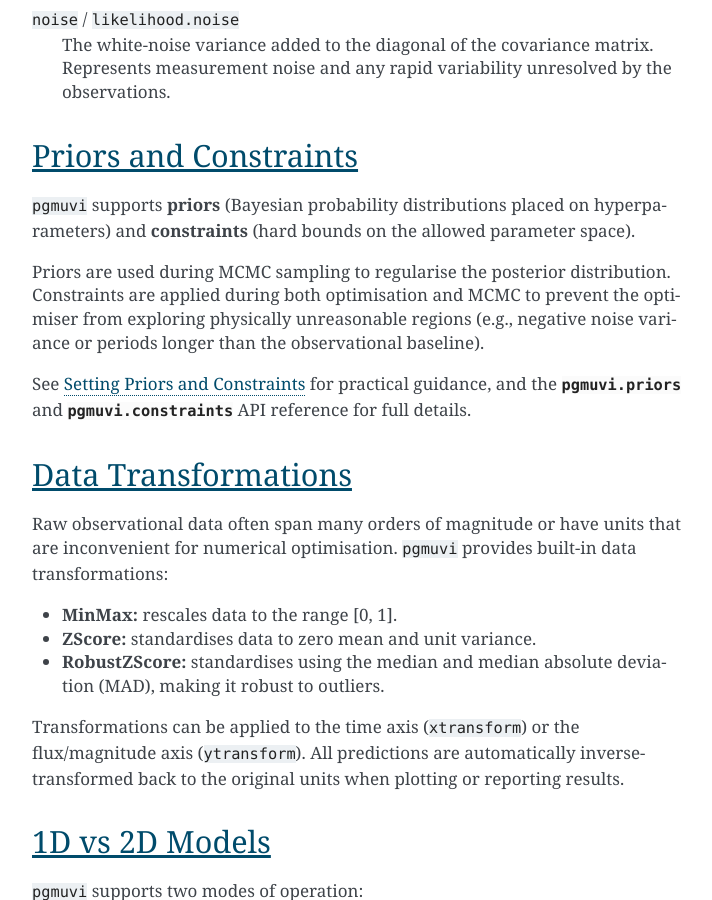
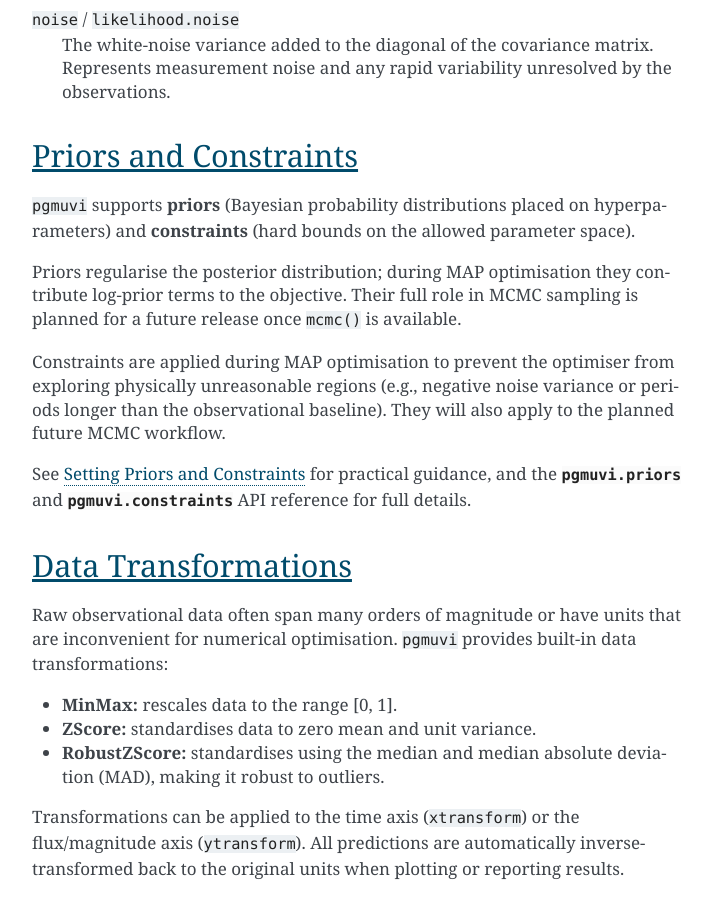
Before and after one commit to ICSM/pgmuvi, a Sphinx documentation site: the page built from docs/source/concepts.rst, in a window 1280 px wide and 900 px high, scrolled down 1401 px. Shown: the whole window, without its empty margins (388-1100 px from the left). Built offline with Sphinx 7.4.7, drawn with Linux system fonts in a browser that asks for light colours; pages that are not in the unit, such as notebooks, are missing from menus.

Commit message:
docs: fix MCMC wording in concepts.rst; remove mcmc tutorial from index toctree
Agent-Logs-Url: https://github.com/ICSM/pgmuvi/sessions/3807838c-2fbd-4ee6-aab6-7f24cab4db34

Co-authored-by: pscicluna <509178+pscicluna@users.noreply.github.com>

```diff
--- a/docs/source/concepts.rst
+++ b/docs/source/concepts.rst
@@ -61,10 +61,14 @@ Priors and Constraints
 ``pgmuvi`` supports **priors** (Bayesian probability distributions placed on
 hyperparameters) and **constraints** (hard bounds on the allowed parameter space).
 
-Priors are used during MCMC sampling to regularise the posterior distribution.
-Constraints are applied during both optimisation and MCMC to prevent the optimiser
-from exploring physically unreasonable regions (e.g., negative noise variance or
-periods longer than the observational baseline).
+Priors regularise the posterior distribution; during MAP optimisation they contribute
+log-prior terms to the objective.  Their full role in MCMC sampling is planned for a
+future release once ``mcmc()`` is available.
+
+Constraints are applied during MAP optimisation to prevent the optimiser from
+exploring physically unreasonable regions (e.g., negative noise variance or periods
+longer than the observational baseline).  They will also apply to the planned future
+MCMC workflow.
 
 See :doc:`howto/priors_constraints` for practical guidance, and the
 :mod:`pgmuvi.priors` and :mod:`pgmuvi.constraints` API reference for full details.
--- a/docs/source/index.rst
+++ b/docs/source/index.rst
@@ -65,7 +65,6 @@ Step-by-step notebooks introducing the main workflows in `pgmuvi`.
    :maxdepth: 1
 
    notebooks/pgmuvi_tutorial
-   notebooks/pgmuvi_tutorial_mcmc
    notebooks/pgmuvi_tutorial_2d
    notebooks/tutorial_preprocessing
    notebooks/tutorial_synthetic
```
